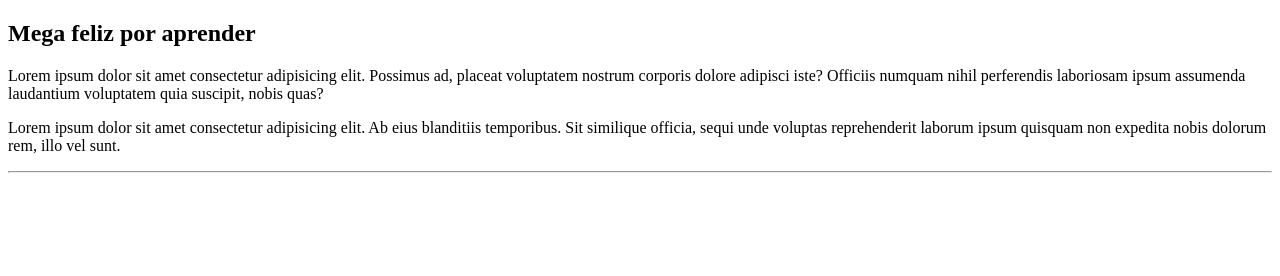
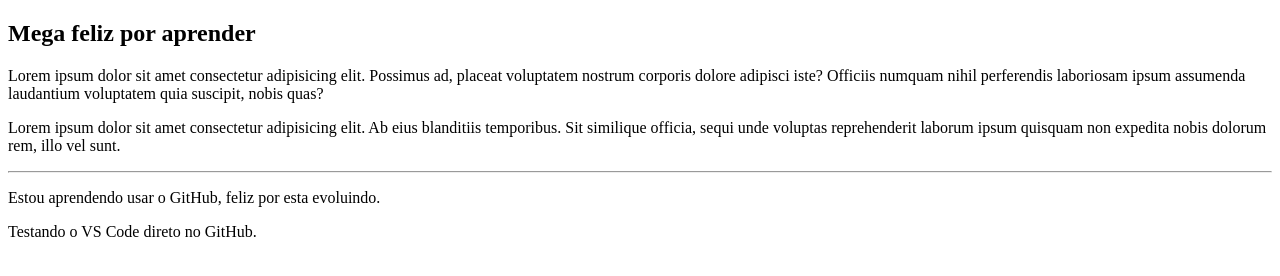
Before and after one commit to jaquetech/Aula-Curso, a plain HTML site: page site-exemplo/index.html in a window 1280 px wide. Drawn offline with Linux system fonts and the light colour scheme.

Commit message:
Teste de Alteração

```diff
--- a/site-exemplo/index.html
+++ b/site-exemplo/index.html
@@ -11,5 +11,7 @@
     <p>Lorem ipsum dolor sit amet consectetur adipisicing elit. Possimus ad, placeat voluptatem nostrum corporis dolore adipisci iste? Officiis numquam nihil perferendis laboriosam ipsum assumenda laudantium voluptatem quia suscipit, nobis quas?</p>
     <P>Lorem ipsum dolor sit amet consectetur adipisicing elit. Ab eius blanditiis temporibus. Sit similique officia, sequi unde voluptas reprehenderit laborum ipsum quisquam non expedita nobis dolorum rem, illo vel sunt.</P>
     <hr>
+    <p>Estou aprendendo usar o GitHub, feliz por esta evoluindo.</p>
+    <p>Testando o VS Code direto no GitHub.</p>
 </body>
 </html>
```
